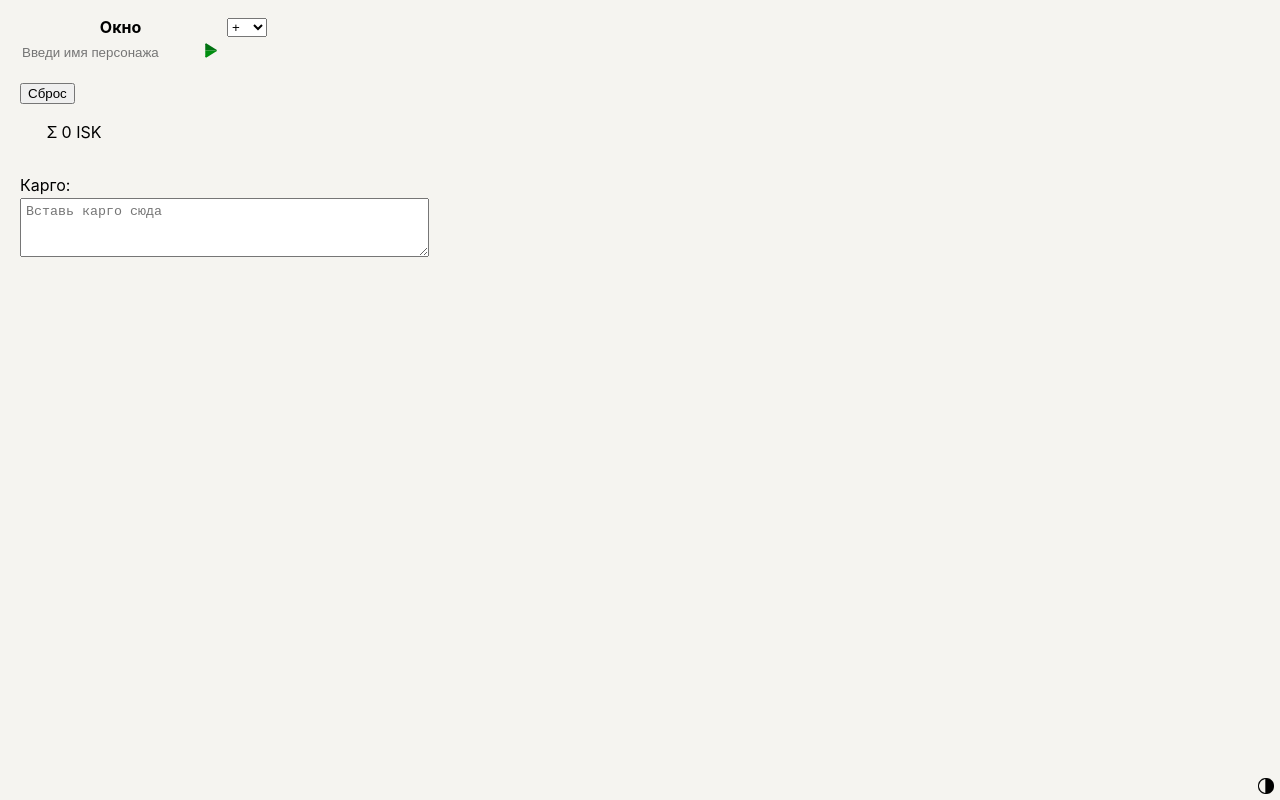
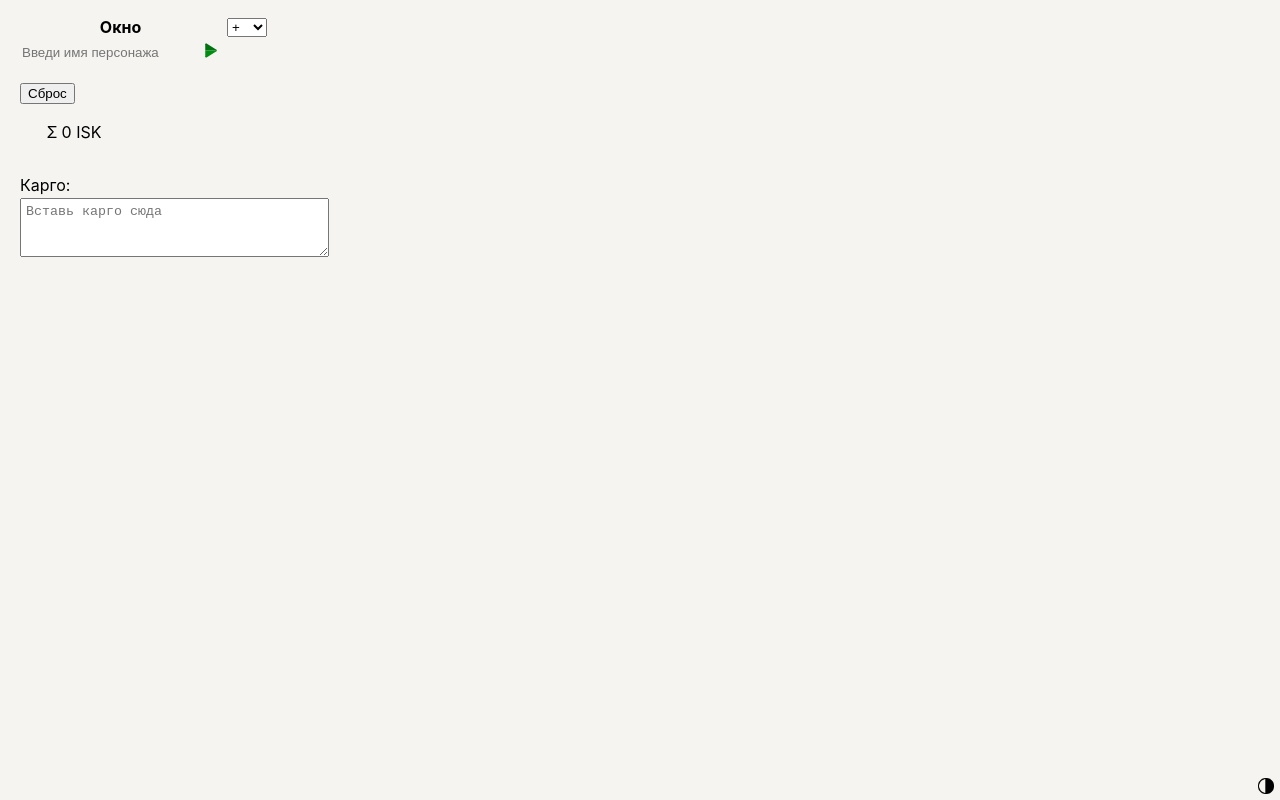
Before and after one commit to alpha02x/crabber, a React (Create React App) app: page / in a window 1280 px wide. Built offline with nearby package versions, Linux system fonts and the light colour scheme.

Commit message:
change cargo width

```diff
--- a/src/components/Calculator/BlueLootCalculator/BlueLootCalculator.css
+++ b/src/components/Calculator/BlueLootCalculator/BlueLootCalculator.css
@@ -3,8 +3,8 @@
 }
 
 .cargoInput {
-	min-width: 400px;
-	max-width: 400px;
+	min-width: 300px;
+	max-width: 300px;
 	min-height: 50px;
 	height: 50px;
 	margin-top: 3px;
```
